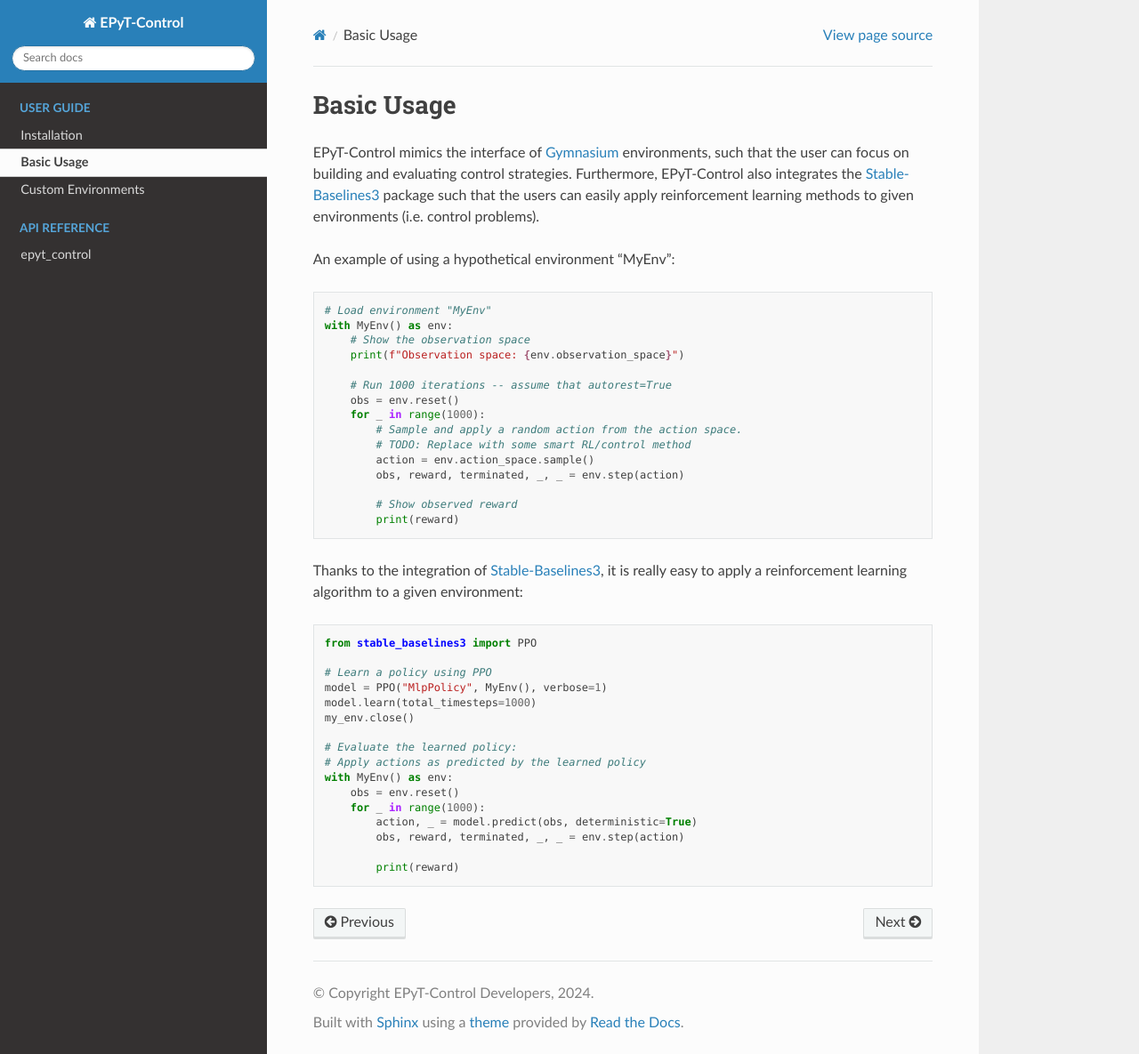
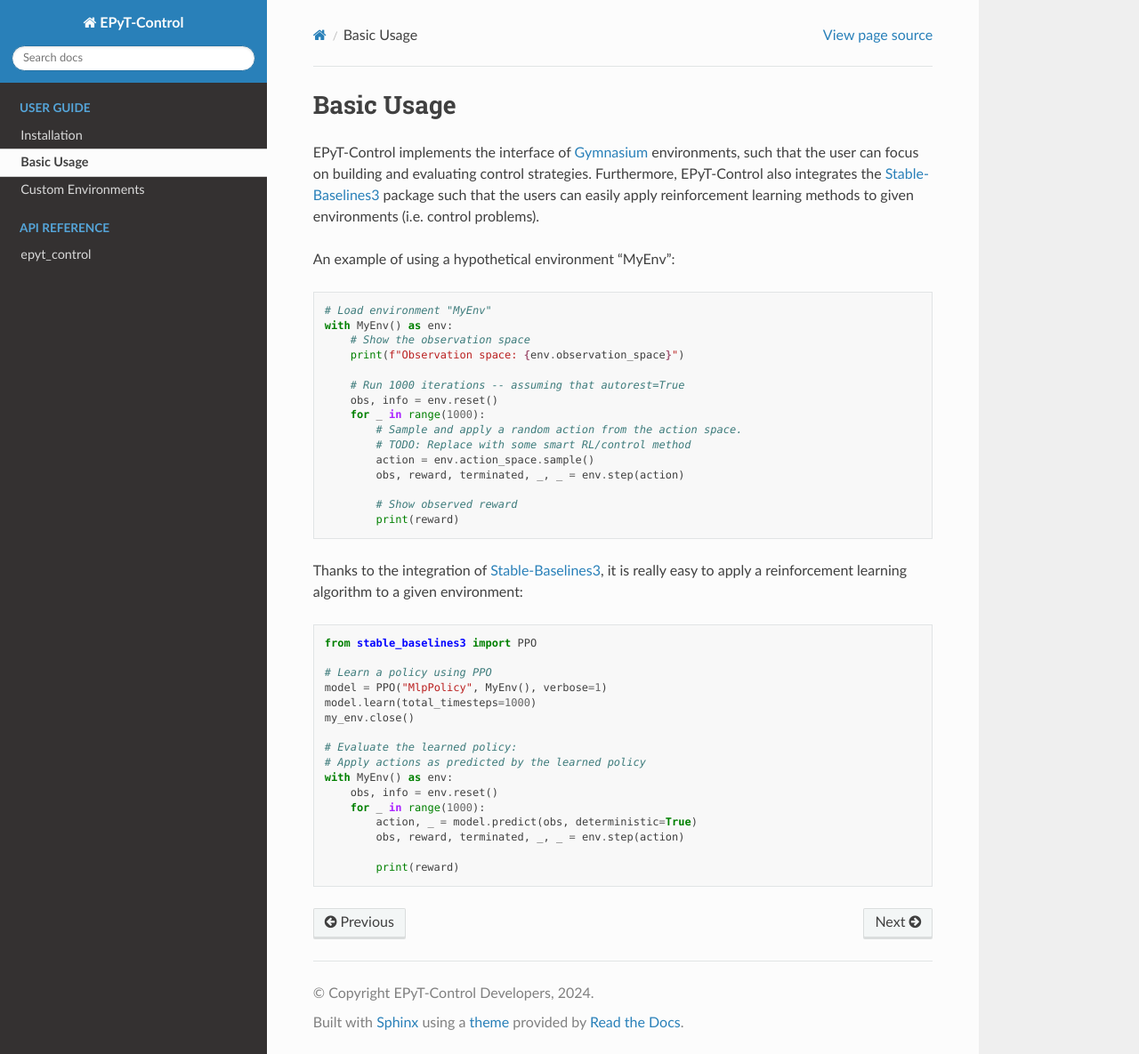
Before and after one commit to HammerLabML/EPyT-Control, a Sphinx documentation site: the page built from docs/tut.basic_usage.rst, in a window 1280 px wide and 1185 px high. Shown: the whole window at 89% size. Built offline with Sphinx 7.4.7 and the Read the Docs theme 3.1.0, drawn with Linux system fonts in a browser that asks for light colours.

Commit message:
Doc: Minor changes in basic usage tutorial

```diff
--- a/docs/tut.basic_usage.rst
+++ b/docs/tut.basic_usage.rst
@@ -4,7 +4,7 @@
 Basic Usage
 ***********
 
-EPyT-Control mimics the interface of `Gymnasium <https://gymnasium.farama.org/>`_ environments,
+EPyT-Control implements the interface of `Gymnasium <https://gymnasium.farama.org/>`_ environments,
 such that the user can focus on building and evaluating control strategies.
 Furthermore, EPyT-Control also integrates the
 `Stable-Baselines3 <https://stable-baselines3.readthedocs.io/en/master/>`_ package such that the
@@ -20,8 +20,8 @@ An example of using a hypothetical environment "MyEnv":
         # Show the observation space
         print(f"Observation space: {env.observation_space}")
 
-        # Run 1000 iterations -- assume that autorest=True
-        obs = env.reset()
+        # Run 1000 iterations -- assuming that autorest=True
+        obs, info = env.reset()
         for _ in range(1000):
             # Sample and apply a random action from the action space.
             # TODO: Replace with some smart RL/control method
@@ -47,7 +47,7 @@ it is really easy to apply a reinforcement learning algorithm to a given environ
     # Evaluate the learned policy:
     # Apply actions as predicted by the learned policy
     with MyEnv() as env:
-        obs = env.reset()
+        obs, info = env.reset()
         for _ in range(1000):
             action, _ = model.predict(obs, deterministic=True)
             obs, reward, terminated, _, _ = env.step(action)
```
